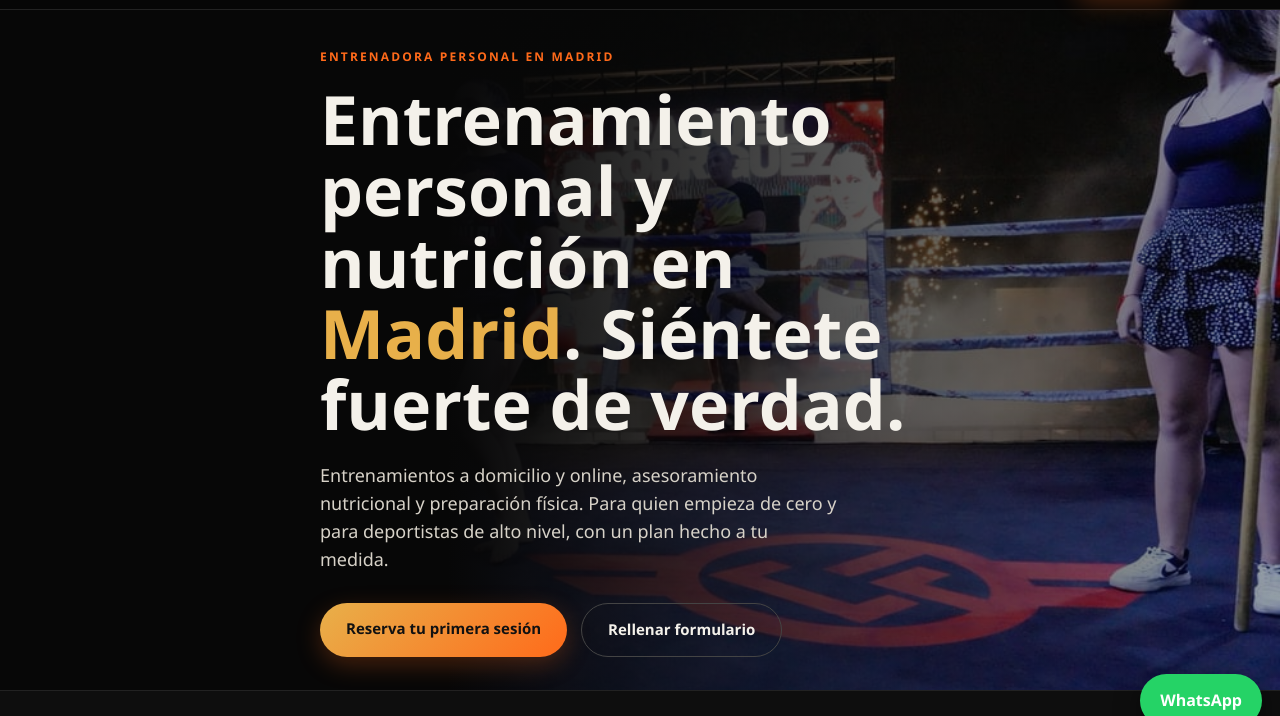
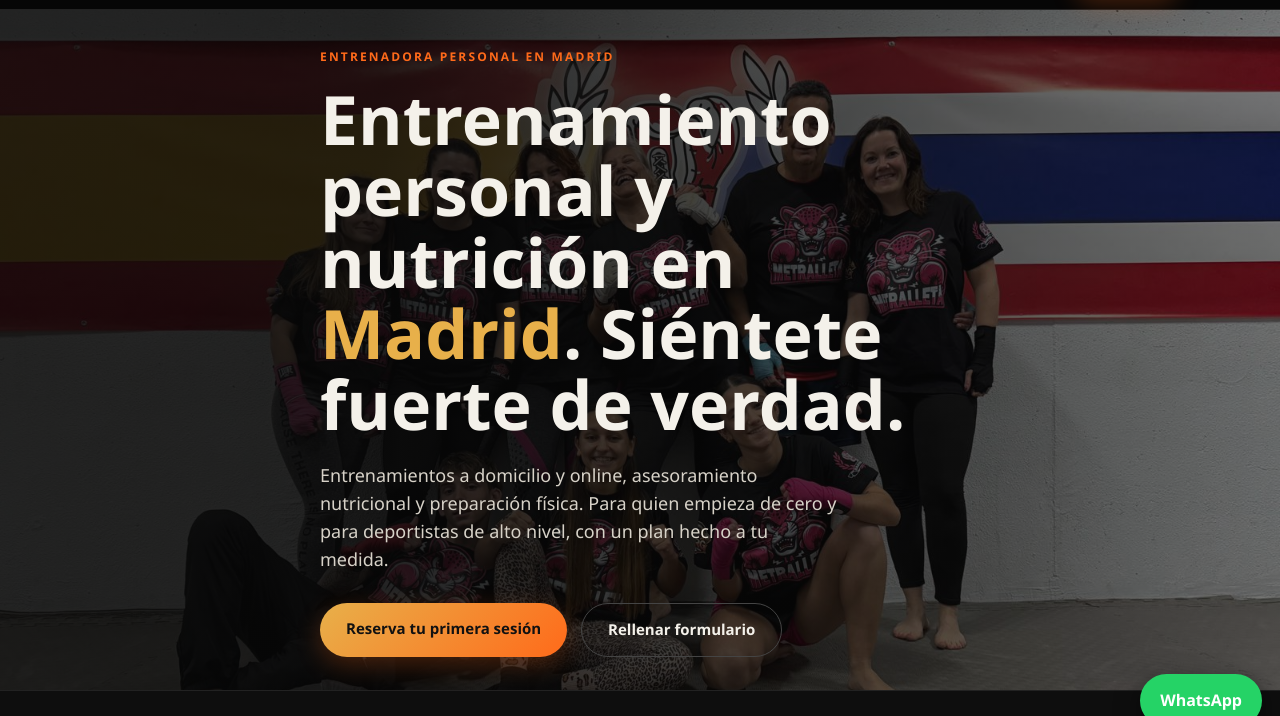
Before and after one commit to rrgfit-coach/rrgfit-web, a plain HTML site: page index.html in a window 1280 px wide. Shown: the part 55-771 px from the top of the page. Drawn offline with Linux system fonts and the light colour scheme.

Commit message:
Update hero background image and styles

```diff
--- a/index.html
+++ b/index.html
@@ -18,7 +18,7 @@ nav ul{display:flex;gap:24px;list-style:none;font-size:14px;font-weight:600;colo
 .btn{display:inline-block;padding:14px 26px;border-radius:999px;font-weight:700;font-size:15px;background:linear-gradient(135deg,var(--gold),var(--or));color:#111;box-shadow:0 8px 24px rgba(255,106,26,.25)}
 .btn.o{background:none;color:var(--tx);border:1.5px solid #444;box-shadow:none}
 nav .btn{padding:9px 18px;font-size:13px}
-.hero{position:relative;min-height:680px;display:flex;align-items:center;background:linear-gradient(90deg,#070707 35%,rgba(7,7,7,.35)),url(3-g0.jpg) 60% 35%/cover}
+.hero{position:relative;min-height:680px;display:flex;align-items:center;background:linear-gradient(90deg,rgba(7,7,7,.88) 30%,rgba(7,7,7,.55)),url(1-image-bb70d737.jpg) center 30%/cover}
 .hero h1{font-size:clamp(36px,6vw,68px);line-height:1.05;font-weight:800;max-width:640px}
 .hero h1 em{font-style:normal;color:var(--gold)}
 .hero p{max-width:520px;margin:22px 0 30px;color:#d7d2c8;font-size:18px}
@@ -47,7 +47,7 @@ h2{font-size:clamp(28px,4vw,42px);line-height:1.1;font-weight:800;margin-bottom:
 .contact p{color:#cfcabf;margin:12px auto 28px;max-width:520px}
 footer{padding:34px 0;color:var(--mu);font-size:13px;text-align:center;border-top:1px solid #1d1d1d}
 .fab{position:fixed;right:18px;bottom:18px;z-index:10;background:#25d366;color:#fff;font-weight:700;padding:14px 20px;border-radius:999px;box-shadow:0 8px 24px rgba(0,0,0,.5)}
-@media(max-width:1000px){.g4{grid-template-columns:repeat(2,1fr)}}@media(max-width:820px){.g4{grid-template-columns:1fr}.grid[style]{grid-template-columns:1fr!important}nav ul{display:none}.grid,.gal,.about{grid-template-columns:1fr}.strip .wrap{grid-template-columns:1fr 1fr}.hero{background:linear-gradient(180deg,rgba(7,7,7,.55),#070707 85%),url(3-g0.jpg) 55% 0/cover;align-items:flex-end;padding-bottom:50px;min-height:620px}.contact{padding:36px 22px}.gal img{height:280px}section{padding:60px 0}}
+@media(max-width:1000px){.g4{grid-template-columns:repeat(2,1fr)}}@media(max-width:820px){.g4{grid-template-columns:1fr}.grid[style]{grid-template-columns:1fr!important}nav ul{display:none}.grid,.gal,.about{grid-template-columns:1fr}.strip .wrap{grid-template-columns:1fr 1fr}.hero{background:linear-gradient(180deg,rgba(7,7,7,.35),rgba(7,7,7,.92) 75%),url(1-image-bb70d737.jpg) 50% 0/cover;align-items:flex-end;padding-bottom:50px;min-height:620px}.contact{padding:36px 22px}.gal img{height:280px}section{padding:60px 0}}
 </style></head><body>
 <nav><div class="wrap"><a class="brand" href="#"><img src="2-logo.png" alt="RRG FIT">RRG<span>FIT</span></a>
 <ul><li><a href="#servicios">Servicios</a></li><li><a href="#sobre-mi">Sobre mí</a></li><li><a href="#como">Cómo funciona</a></li><li><a href="#contacto">Contacto</a></li></ul>
```
